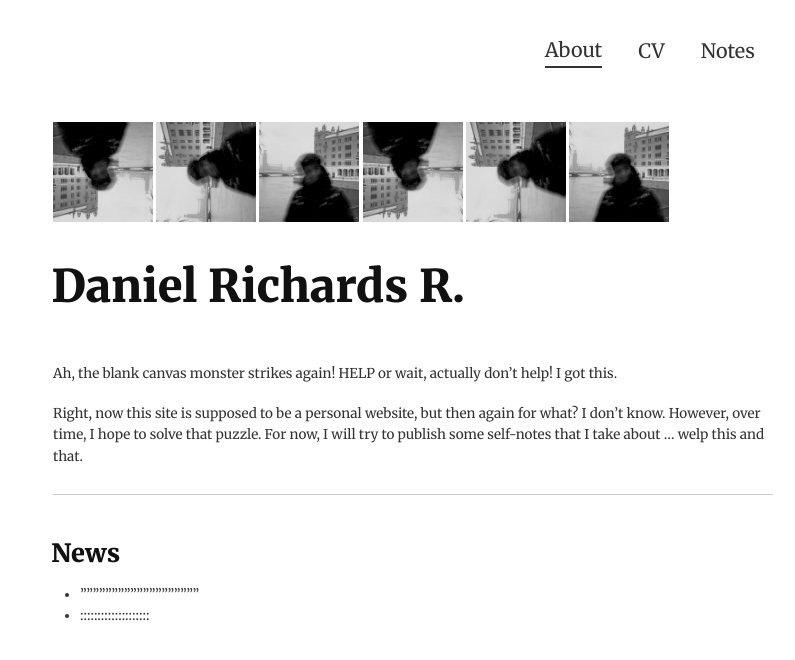
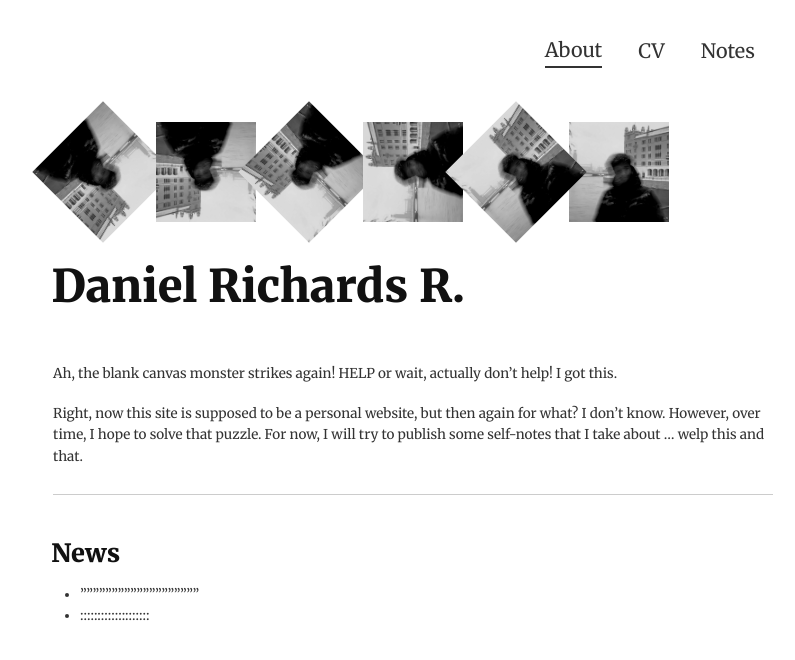
Before and after one commit to dannyrichy/dannyrichy.github.io, a Jekyll site: the page built from docs/index.md, in a window 1280 px wide. Shown: the top 660 px of the page, without its empty margins (227-1022 px from the left). Built offline with Jekyll 4.4.1, drawn with Linux system fonts in a browser that asks for light colours.

Commit message:
Correcting the structure

```diff
--- a/docs/_config.yml
+++ b/docs/_config.yml
@@ -10,7 +10,7 @@ plugins:
 # Build settings
 markdown: kramdown
 include:
-  - notes
+  - self-notes
 exclude: ["README.md"]
 sass:
   style: compressed
--- a/docs/_sass/_motherload.scss
+++ b/docs/_sass/_motherload.scss
@@ -282,7 +282,7 @@ img[alt=img1] {
   width: 100px;
   height: 100px;
   margin-bottom: 1rem;
-  transform: rotate(-180deg);
+  transform: rotate(135deg);
 }
 
 img[alt=img2] {
@@ -290,7 +290,7 @@ img[alt=img2] {
   width: 100px;
   height: 100px;
   margin-bottom: 1rem;
-  transform: rotate(-90deg);
+  transform: rotate(180deg);
 }
 
 img[alt=img3] {
@@ -298,4 +298,28 @@ img[alt=img3] {
   width: 100px;
   height: 100px;
   margin-bottom: 1rem;
+  transform: rotate(-135deg);
 }
+
+img[alt=img4] {
+  display: inline;
+  width: 100px;
+  height: 100px;
+  margin-bottom: 1rem;
+  transform: rotate(-90deg);
+}
+
+img[alt=img5] {
+  display: inline;
+  width: 100px;
+  height: 100px;
+  margin-bottom: 1rem;
+  transform: rotate(-45deg);
+}
+
+img[alt=img6] {
+  display: inline;
+  width: 100px;
+  height: 100px;
+  margin-bottom: 1rem;
+}
--- a/docs/index.md
+++ b/docs/index.md
@@ -1,7 +1,7 @@
 ---
 layout: default
 ---
-![img1](assets/profile.jpg) ![img2](assets/profile.jpg) ![img3](assets/profile.jpg) ![img1](assets/profile.jpg) ![img2](assets/profile.jpg) ![img3](assets/profile.jpg)
+![img1](assets/profile.jpg) ![img2](assets/profile.jpg) ![img3](assets/profile.jpg) ![img4](assets/profile.jpg) ![img5](assets/profile.jpg) ![img6](assets/profile.jpg)
 
 # Daniel Richards R.
 
```
Also changed, not shown: docs/notes.md (+2 -2 lines), docs/self-notes/gaussian_process.md (renamed from docs/notes/gaussian_process.md), docs/self-notes/sl_theory.md (renamed from docs/notes/sl_theory.md).
